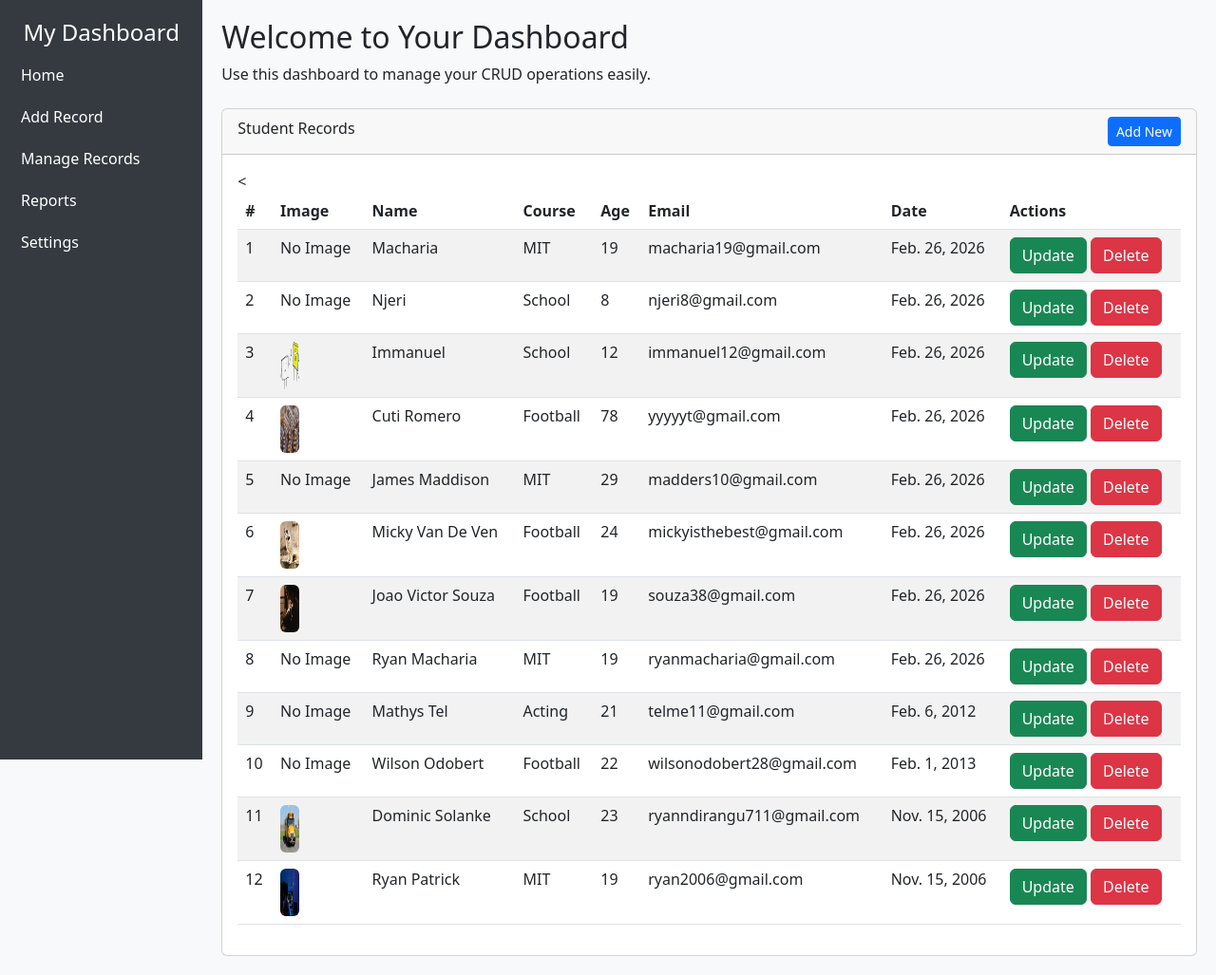
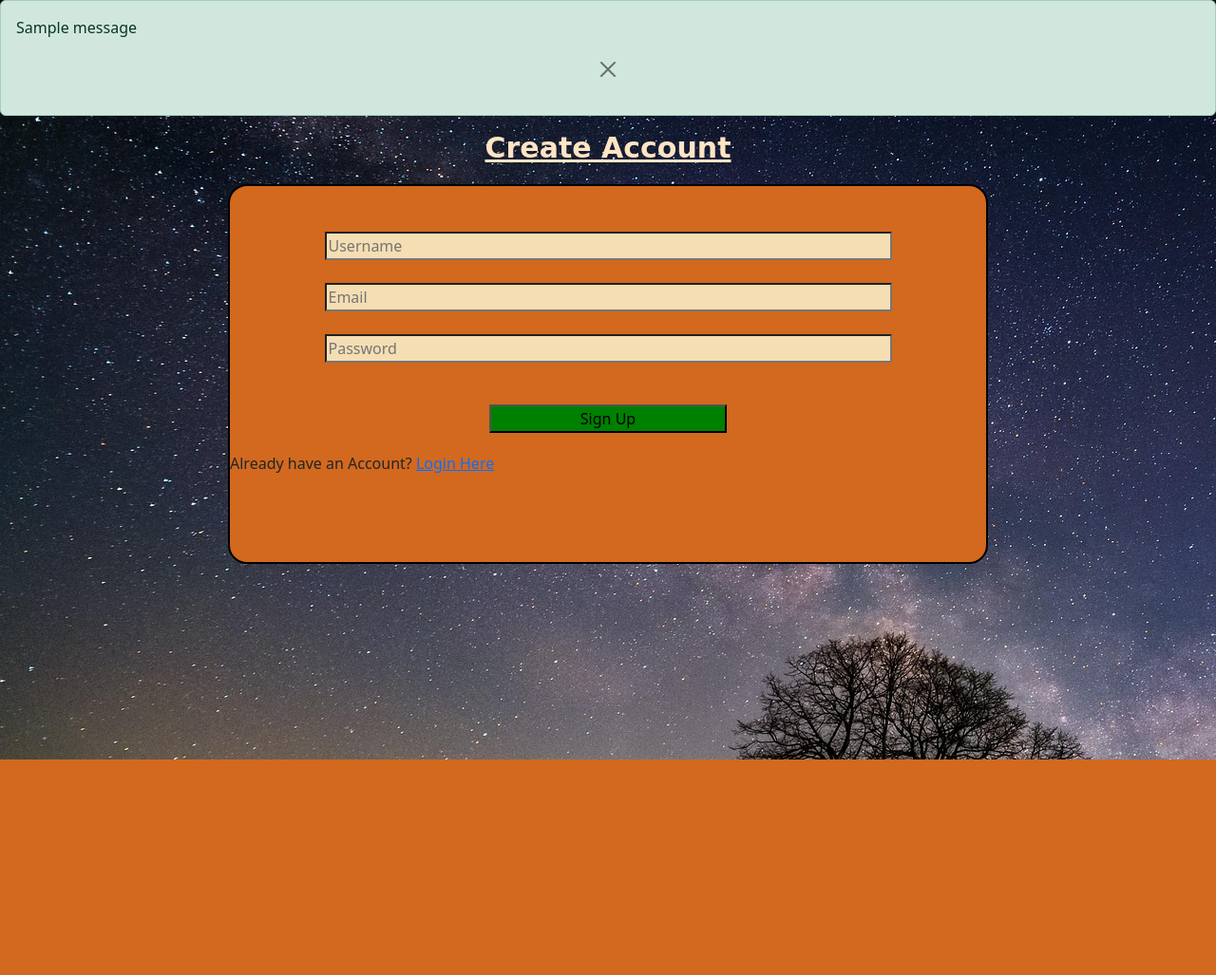
Before and after one commit to ndiragz/GROUPA1234, a Django app: page / in a window 1280 px wide. Shown: the whole page at 95% size. After the commit the page ends 800 px from the top, so only its background shows below. Run offline with Django 5.2, Linux system fonts and the light colour scheme; data comes from the database, SQL or seed files in the repository; both versions use the stored data as it was after the commit; tables that the repository leaves empty hold one stand-in row (values such as "Sample post"); one stand-in notice (Sample message) is shown.

Commit message:
second commit

```diff
--- a/Admin/admin.py
+++ b/Admin/admin.py
@@ -1,6 +1,7 @@
 from django.contrib import admin
 
-from Admin.models import Student
+from Admin.models import Student, Payment
 
 # Register your models here.
 admin.site.register(Student)
+admin.site.register(Payment)
--- a/Admin/models.py
+++ b/Admin/models.py
@@ -1,3 +1,4 @@
+from django.contrib.auth.models import User
 from django.db import models
 
 from django.utils import timezone
@@ -12,3 +13,14 @@ class Student(models.Model):
     date = models.DateField(default=timezone.now)
     def __str__(self):
         return self.name
+
+class Payment(models.Model):
+    user = models.ForeignKey(User,on_delete=models.CASCADE)
+    phone = models.IntegerField(max_length=15)
+    amount = models.IntegerField()
+    checkout_request_id = models.CharField(max_length=100,blank=True)
+    status = models.CharField(default='pending',max_length=20)
+    created_at = models.DateTimeField(auto_now_add=True)
+
+    def __str__(self):
+        return self.phone
--- a/Admin/templates/index.html
+++ b/Admin/templates/index.html
@@ -4,11 +4,8 @@
     <meta charset="UTF-8">
     <title>Dashboard</title>
     <!-- Bootstrap CSS -->
-    <link
-      href="https://cdn.jsdelivr.net/npm/bootstrap@5.3.0/dist/css/bootstrap.min.css"
-      rel="stylesheet"
-    >
-    <link rel="stylesheet" href="{% static 'css/main.css'%}">
+    <link rel="stylesheet" href="https://cdn.jsdelivr.net/npm/bootstrap@5.3.0/dist/css/bootstrap.min.css">
+    <link rel="stylesheet" href="../../static/css/main.css">
 </head>
 <body>
 
@@ -22,6 +19,11 @@
             <a href="#">Manage Records</a>
             <a href="#">Reports</a>
             <a href="#">Settings</a>
+            {% if user.is_authenticated %}
+            <a href="{% url 'logout' %}" class="btn btn-danger">Logout</a>
+            {% else %}
+            <a href="" class="btn btn-primary">Login</a>
+            {% endif %}
         </div>
 
         <!-- Main content -->
@@ -55,7 +57,7 @@
                                     <td>{{ forloop.counter }}</td>
                                     <td>
                                         {% if student.image %}
-                                        <img src="{{ student.image.url }}" alt="" width="70px" height="70px" class="rounded">
+                                        <img src="{{ student.image.url }}" alt="" width="80px" height="70px" class="rounded">
                                         {% else %}
                                         No Image
                                         {% endif %}
@@ -71,6 +73,9 @@
                                             {% csrf_token %}
                                             <button type="submit" class="btn btn-danger" onclick="return confirm('Are you sure you want to Delete this Record?')">Delete</button>
                                         </form>
+                                    </td>
+                                    <td>
+                                        <a href="{% url 'payment'  %}" class="btn btn-primary">Pay Now</a>
                                     </td>
                                 </tr>
                             {% endfor %}
--- /dev/null
+++ b/Admin/templates/sign_up.html
@@ -0,0 +1,78 @@
+<!DOCTYPE html>
+<html lang="en">
+<head>
+    <meta charset="UTF-8">
+    <title>Sign Up</title>
+    <link rel="stylesheet" href="https://cdn.jsdelivr.net/npm/bootstrap@5.3.0/dist/css/bootstrap.min.css">
+    <link rel="stylesheet" href="../../static/css/main.css">
+
+    <style>
+        form{
+            border: 2px solid black;
+            width: 800px;
+            height: 400px;
+            display: block;
+            margin: 20px auto;
+            background-color: chocolate;
+            border-radius: 20px;
+
+        }
+        h4{
+            text-align: center;
+            font-size: 30px;
+            font-family: cursive;
+            font-weight: bolder;
+            text-decoration: underline;
+            color: bisque;
+        }
+        input{
+            /*margin-top: 20px;*/
+            background-color: wheat;
+            color: black;
+            display: block;
+            margin: auto;
+            width: 75%;
+        }
+        body{
+            background-image: url("../../media/students/evgenit-night-sky-6245049_1920.jpg");
+        }
+        button{
+            width: 250px;
+            /*margin-top: 20px;*/
+            margin: 20px auto;
+            display: block;
+            text-align: center;
+            background-color: green;
+        }
+        button:hover{
+            background-color: yellow;
+            color: black;
+        }
+    </style>
+
+</head>
+<body>
+{% if messages %}
+    {% for message in messages %}
+        <div class="alert alert-{{ message.tags }} alert-dismissable fade show" role="alert">
+            {{ message }}
+            <button type="button" class="btn-close" data-bs-dismiss="alert"></button>
+        </div>
+    {% endfor %}
+{% endif %}
+<h4>Create Account</h4>
+<form action="" method="POST">
+    {% csrf_token %}
+    <input type="text" name="username" placeholder="Username" class="mt-5"><br>
+    <input type="email" name="email" placeholder="Email"><br>
+    <input type="password" name="password" placeholder="Password"><br>
+    <button type="submit">Sign Up</button>
+    <p>Already have an Account?
+        <a href="{% url 'login' %}">Login Here</a>
+    </p>
+
+</form>
+
+<script src="https://cdn.jsdelivr.net/npm/bootstrap@5.3.0/dist/js/bootstrap.bundle.min.js"></script>
+</body>
+</html>
--- a/Admin/urls.py
+++ b/Admin/urls.py
@@ -21,8 +21,12 @@ from Admin import views
 
 urlpatterns = [
     path('admin/', admin.site.urls),
-    path('', views.index, name='index'),
+    path('index/', views.index, name='index'),
     path('addrecord/',views.add_record, name='add_record'),
     path('updaterecord/<int:id>/',views.update_record, name='update_record'),
-    path("deleterecord/<int:id>/", views.delete_record, name="delete_record")
+    path("deleterecord/<int:id>/", views.delete_record, name="delete_record"),
+    path('',views.signup_view, name='sign_up'),
+    path('login/',views.login_view, name='login'),
+    path('logout/',views.logout_view, name='logout'),
+    path('payment/',views.payment, name='payment')
 ]
--- a/Admin/views.py
+++ b/Admin/views.py
@@ -1,12 +1,15 @@
+from django.contrib import messages
+from django.contrib.auth import login, authenticate, logout
+from django.contrib.auth.decorators import login_required
+from django.contrib.auth.models import User
 from django.shortcuts import render, redirect, get_object_or_404
+from django_daraja.mpesa.core import MpesaClient
 
 from Admin.models import Student
 
-from django.urls import reverse_lazy
-
-from django.views.generic import DeleteView
 
 # Create your views here.
+@login_required
 def index(request):
     students = Student.objects.all()
     return render(request, 'index.html', context={'students': students} )
@@ -47,3 +50,55 @@ def delete_record(request,id):
         student = get_object_or_404(Student, id=id)
         student.delete()
         return redirect('index')
+
+def signup_view(request):
+    if request.method == 'POST':
+        username = request.POST.get('username')
+        email = request.POST.get('email')
+        password = request.POST.get('password')
+
+        if User.objects.filter(username=username).exists():
+            messages.error(request, 'User already exists')
+            return redirect('sign_up')
+        user = User.objects.create_user(username=username, email=email, password=password)
+
+        login(request, user)
+        return redirect('index')
+    return render(request, 'sign_up.html')
+
+def login_view(request):
+    if request.method == 'POST':
+        username = request.POST.get('username')
+        password = request.POST.get('password')
+        user = authenticate(request, username=username, password=password)
+        if user is not None:
+            login(request, user)
+            return redirect('index')
+        else:
+            messages.error(request, 'Invalid username or password')
+            return redirect('login')
+    return render(request, 'log_in.html')
+def logout_view(request):
+    logout(request)
+    return redirect('login')
+
+
+def payment(request,id):
+    student = get_object_or_404(Student, id=id)
+    if request.method == 'POST':
+        phone = request.POST.get('phone')
+        amount = request.POST.get('amount')
+        if not phone or not amount:
+            messages.error(request, 'Please fill all required fields.')
+            return render(request, 'payment.html',{'student':student})
+        try:
+            client = MpesaClient()
+            response = client.stk_push(phone,int(amount),'eMobilis','Payment for fee','https://example.com/callback').json()
+            payment.objects.create(student=student,amount=amount,response=response,checkout_request_id=response.get('checkout_request_id',''),
+                                   status = 'pending')
+            messages.success(request, 'STK PUSH SENT!Check your Phone')
+        except Exception:
+            messages.error(request, 'Payment Failed')
+
+
+    return render(request, 'payment.html')
```
Also changed, not shown: Admin/templates/log_in.html (added, +75 -0 lines), Admin/templates/payment.html (added, +20 -0 lines), School/settings.py (+7 -1 lines), Admin/migrations/0003_payment.py (added), db.sqlite3, media/students/evgenit-night-sky-6245049_1920.jpg (added), media/students/yuri_b-flower-3175428_1920.jpg (added).
